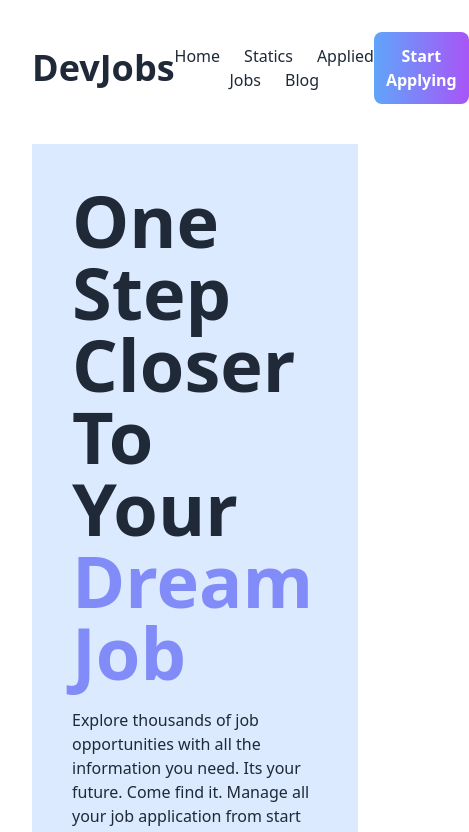
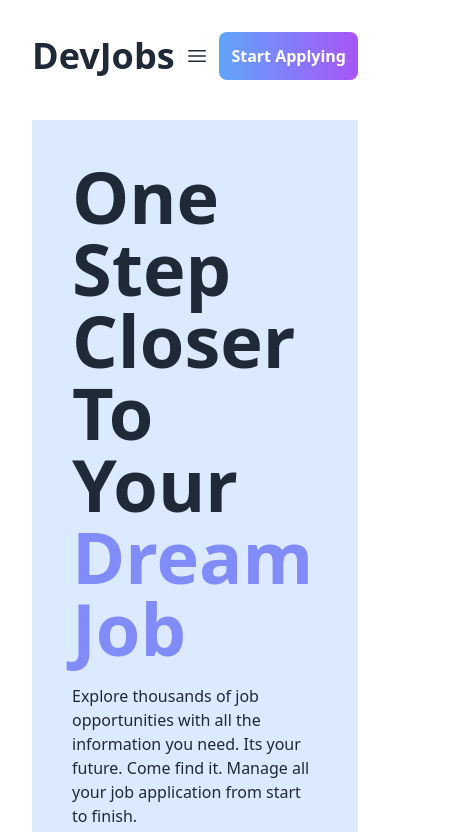
Before and after one commit to RayhanUddinFarhad/CareerHub, a React (Vite) app: page / in a window 390 px wide. Shown: the top 832 px of the page, 469 px wide, since content can reach past the window. Built offline with nearby package versions, Linux system fonts and the light colour scheme.

Commit message:
navbar responsive

```diff
--- a/src/components/Header/Navbar.jsx
+++ b/src/components/Header/Navbar.jsx
@@ -1,7 +1,9 @@
-import React from 'react';
+import React, { useState } from 'react';
 import { Link } from 'react-router-dom';
 
 const Navbar = () => {
+    const [toggle, setToggle] = useState(false)
+
     return (
         <div className='flex justify-between items-center'>
 
@@ -11,7 +13,33 @@ const Navbar = () => {
                 <h1 className='text-4xl font-extrabold'>DevJobs</h1>
             </div>
 
-            <div className='space-x-6'>
+
+
+            <div className='lg:hidden mx-auto' onClick={() => setToggle(!toggle)}>
+
+{
+
+    toggle ? <svg xmlns="http://www.w3.org/2000/svg" fill="none" viewBox="0 0 24 24" strokeWidth={1.5} stroke="currentColor" className="w-6 h-6">
+    <path strokeLinecap="round" strokeLinejoin="round" d="M6 18L18 6M6 6l12 12" />
+  </svg> :
+  <svg xmlns="http://www.w3.org/2000/svg" fill="none" viewBox="0 0 24 24" strokeWidth={1.5} stroke="currentColor" className="w-6 h-6">
+  <path strokeLinecap="round" strokeLinejoin="round" d="M3.75 6.75h16.5M3.75 12h16.5m-16.5 5.25h16.5" />
+</svg>
+
+
+
+
+
+}
+
+
+
+
+
+
+</div>
+
+            <div className={`flex lg:block flex-col lg:flex-wrap lg:flex-row static space-y-2 lg:space-y-0 lg:space-x-5 font-bold text-xl items-center  ${toggle ? 'block p-3 bg-white lg:bg-transparent w-full card-bordered lg:max-w-max ' : 'hidden'}`}>
 
 
                 <Link to = "/">Home</Link>
```
